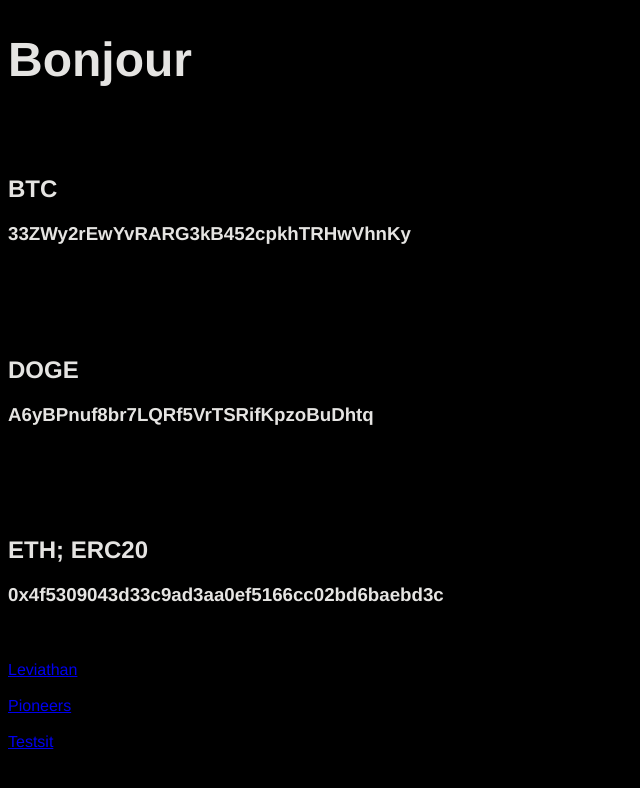
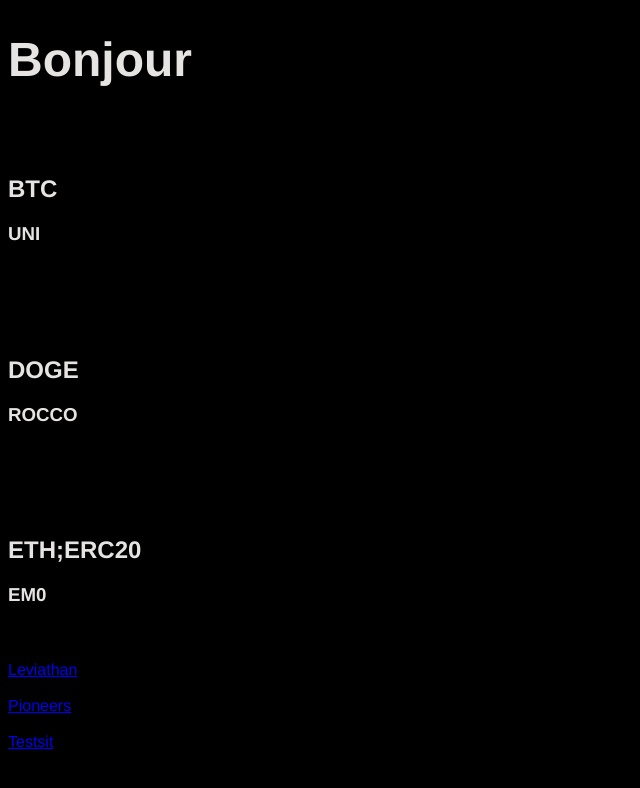
Before and after one commit to 8000aj/Public-Pioneers, a Jekyll site: the page built from index.html, in a window 1280 px wide. Shown: the top 788 px of the page, without its empty margins (0-640 px from the left). Built offline with Jekyll 4.4.1, drawn with Linux system fonts in a browser that asks for light colours.

Commit message:
Update index.html

```diff
--- a/index.html
+++ b/index.html
@@ -12,17 +12,17 @@ title: Pioneers
 		<br></br>
 
 		<h2>BTC</h2>
-		<h3>33ZWy2rEwYvRARG3kB452cpkhTRHwVhnKy</h3>
+		<h3>UNI</h3>
 		<br></br>
 		<br></br>
 
 		<h2>DOGE</h2>
-		<h3>A6yBPnuf8br7LQRf5VrTSRifKpzoBuDhtq</h3>
+		<h3>ROCCO</h3>
 		<br></br>
 		<br></br>
 
-		<h2>ETH; ERC20</h2>
-		<h3>0x4f5309043d33c9ad3aa0ef5166cc02bd6baebd3c</h3>
+		<h2>ETH;ERC20</h2>
+		<h3>EM0</h3>
 		<br></br>
 
 		<a href="/Leviathan">Leviathan</a>
```
